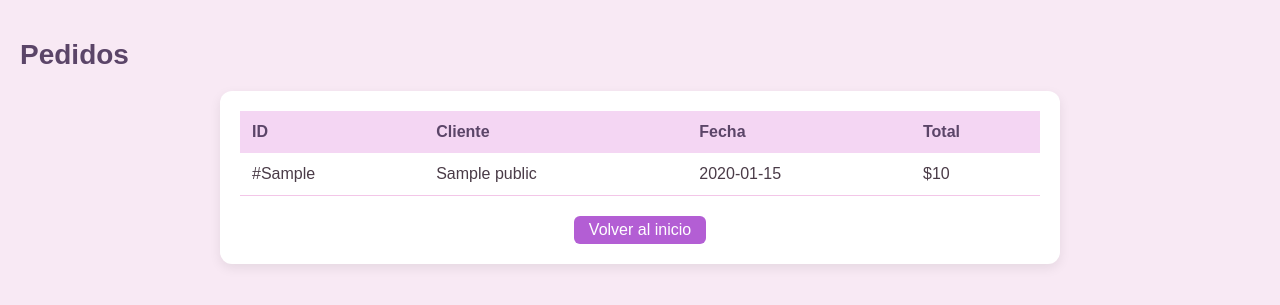
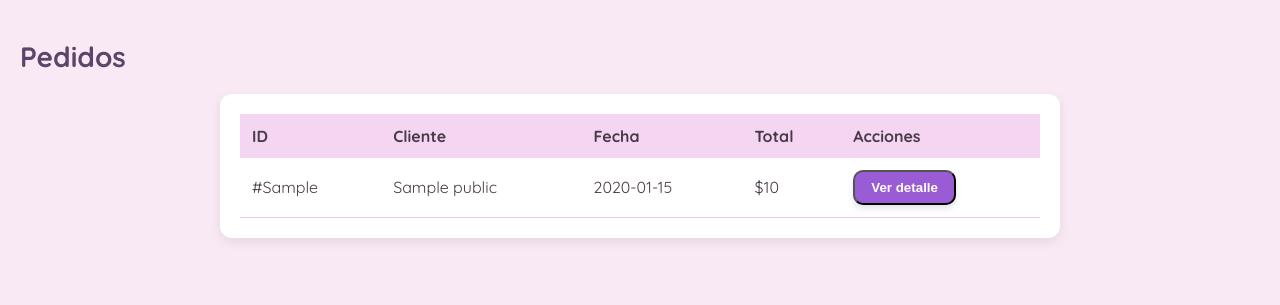
Before and after one commit to RodriguezSofia/Proyecto-final-Trimestre, a Flask app: page /admin/pedidos in a window 1280 px wide. Shown: the top 305 px of the page. Run offline with Flask 3, Linux system fonts and the light colour scheme; a database or web service that is not in the repository returns one stand-in record (values such as "Sample title"); some libraries are stand-ins or nearby versions.

Commit message:
Panel del trabajador cambios

```diff
--- a/app.py
+++ b/app.py
@@ -305,11 +305,13 @@ def contacto():
 # ADMIN PANEL
 # ======================================================
 
-@app.route('/admin/pedidos')
+@app.route('/admin/pedidos', methods=['GET', 'POST'])
 def admin_pedidos():
     conexion = conectar_bd()
     if not conexion:
         return "Error al conectar a la base de datos", 500
+
+    detalle_pedido = []  # 👈 inicializar vacío
 
     try:
         cursor = conexion.cursor(cursor_factory=RealDictCursor)
@@ -331,10 +333,24 @@ def admin_pedidos():
         """)
 
         pedidos = cursor.fetchall()
+
+        # Manejar POST para mostrar detalle
+        if request.method == "POST":
+            id_factura = request.form.get("id_factura")
+            cursor.execute("""
+                SELECT p."Nombre_producto", s."Nombre_sabor", df."Total", df."Id_factura"
+                FROM public."Detalle_factura" df
+                JOIN public."Producto_Sabor" ps ON df."Id_product_sabor" = ps."Id_product_sabor"
+                JOIN public."Productos" p ON ps."Id_producto" = p."Id_producto"
+                JOIN public."Sabor" s ON ps."Id_sabor" = s."Id_sabor"
+                WHERE df."Id_factura" = %s;
+            """, (id_factura,))
+            detalle_pedido = cursor.fetchall()  # 👈 aquí ya es lista
+
         cursor.close()
         conexion.close()
 
-        return render_template('admin/pedidos.html', pedidos=pedidos)
+        return render_template('admin/pedidos.html', pedidos=pedidos, detalle_pedido=detalle_pedido)
 
     except Exception as e:
         print("Error cargando pedidos:", e)
--- a/static/css/pedidos.css
+++ b/static/css/pedidos.css
@@ -1,83 +1,86 @@
-/* ===== ESTILOS GENERALES DEL BODY ===== */
+/* ===== ESTILOS GENERALES ===== */
 body {
-    font-family: Arial, sans-serif; /* Fuente principal de la página */
-    background-color: #f8e9f4; /* Color de fondo rosa pastel muy suave */
-    margin: 0; /* Quita el margen por defecto del navegador */
-    padding: 20px; /* Espaciado interno alrededor del contenido */
-    color: #4a3b47; /* Color principal del texto (morado grisáceo) */
+    font-family: 'Quicksand', sans-serif;
+    background-color: #f8e9f4;
+    margin: 0;
+    padding: 20px;
+    color: #4a3b47;
 }
 
-/* ===== ESTILO DEL TÍTULO PRINCIPAL ===== */
 h1 {
-    font-size: 28px; /* Tamaño del texto del título */
-    margin-bottom: 20px; /* Espacio debajo del título */
-    color: #5b4568; /* Color del texto (morado pastel) */
+    font-size: 28px;
+    margin-bottom: 20px;
+    color: #5b4568;
 }
 
 /* ===== CONTENEDOR DE LA TABLA ===== */
 .tabla-contenedor {
-    background: #ffffff; /* Fondo blanco para resaltar la tabla */
-    padding: 20px; /* Espacio interno dentro del contenedor */
-    border-radius: 12px; /* Bordes redondeados */
-    box-shadow: 0 4px 12px rgba(0, 0, 0, 0.08); /* Sombra suave alrededor */
-
-    display: flex; /* Usa Flexbox para organizar contenido interno */
-    flex-direction: column; /* Coloca la tabla y el botón verticalmente */
-    align-items: center; /* Centra horizontalmente tabla y botón */
-
-    margin: 20px auto; /* Centra el contenedor horizontalmente y agrega margen superior e inferior */
-    max-width: 800px; /* Limita el ancho máximo del contenedor */
+    background: #fff;
+    padding: 20px;
+    border-radius: 12px;
+    box-shadow: 0 4px 12px rgba(0,0,0,0.08);
+    margin: 20px auto;
+    max-width: 800px;
 }
 
-/* ===== ESTILOS DE LA TABLA ===== */
+/* ===== ESTILO DE LA TABLA ===== */
 table {
-    width: 100%; /* La tabla ocupa todo el ancho del contenedor */
-    border-collapse: collapse; /* Elimina espacios entre celdas */
+    width: 100%;
+    border-collapse: collapse;
 }
 
-/* ===== ESTILOS DEL ENCABEZADO DE LA TABLA ===== */
 thead {
-    background-color: #f4d6f3; /* Fondo rosado-morado pastel para el encabezado */
+    background-color: #f4d6f3;
 }
 
-th {
-    padding: 12px; /* Espaciado interno de las celdas del encabezado */
-    text-align: left; /* Alinea el texto a la izquierda */
-    color: #5b4568; /* Color del texto del encabezado */
-    font-size: 16px; /* Tamaño del texto */
+th, td {
+    padding: 12px;
+    text-align: left;
+    font-size: 16px;
 }
 
-/* ===== ESTILOS DE CELDAS ===== */
 td {
-    padding: 12px; /* Espaciado interno de las celdas */
-    border-bottom: 1px solid #f3c6e8; /* Línea inferior separadora */
+    border-bottom: 1px solid #f3c6e8;
 }
 
-/* ===== EFECTO HOVER EN FILAS ===== */
 tbody tr:hover {
-    background-color: #f9d7ee; /* Cambia el fondo a un rosa más fuerte al pasar el cursor */
-    transition: 0.3s; /* Suaviza la transición de color */
+    background-color: #f9d7ee;
+    transition: 0.3s;
 }
 
-/* ===== BOTÓN ROSADO ===== */
-.btn-pink-dark {
-    background-color: #b35ed4; /* Fondo rosado oscuro */
-    color: white; /* Texto en blanco */
-    border: none; /* Sin borde */
-    padding: 5px 15px; /* Espaciado interno del botón */
-    font-size: 16px; /* Tamaño del texto */
-    border-radius: 6px; /* Bordes redondeados */
-
-    margin-top: 20px; /* Espacio entre la tabla y el botón */
-    display: block; /* Hace que el botón se comporte como bloque para aplicar margen */
+/* ===== BOTÓN ===== */
+.button-volver {
+    display: inline-block;
+    padding: 8px 16px;
+    background-color: #9a5cd4;
+    color: white;
+    font-weight: bold;
+    text-decoration: none;
+    border-radius: 10px;
+    box-shadow: 0 4px 6px rgba(0,0,0,0.1);
+    transition: all 0.3s;
+    cursor: pointer;
 }
 
-/* ===== EFECTO HOVER BOTÓN ===== */
-.btn-pink-dark:hover {
-    background-color: #b88ed4; /* Cambia a un rosa más claro al pasar el cursor */
+.button-volver:hover {
+    background-color: #7a2c63;
+    transform: translateY(-2px);
+    box-shadow: 0 6px 8px rgba(0,0,0,0.15);
 }
 
-/* ===== ESTILO DE ENLACES ===== */
-a {
-    text-decoration: none; /* Quita el subrayado de los enlaces */
+/* ===== DETALLE PEDIDO ===== */
+.detalle-row {
+    background-color: #fdf0f9;
 }
+
+.detalle-tabla {
+    width: 100%;
+    border-collapse: collapse;
+    margin-top: 5px;
+}
+
+.detalle-tabla th, .detalle-tabla td {
+    padding: 8px;
+    font-size: 15px;
+    border: 1px solid #f3c6e8;
+}
--- a/templates/admin/pedidos.html
+++ b/templates/admin/pedidos.html
@@ -6,7 +6,6 @@
 <title>Pedidos</title>
 <link rel="stylesheet" href="{{ url_for('static', filename='css/pedidos.css') }}">
 <link href="https://fonts.googleapis.com/css2?family=Quicksand:wght@300..700&display=swap" rel="stylesheet">
-    <link href="https://fonts.googleapis.com/css2?family=Pacifico&display=swap" rel="stylesheet">
 </head>
 <body>
 <h1>Pedidos</h1>
@@ -19,27 +18,61 @@
                 <th>Cliente</th>
                 <th>Fecha</th>
                 <th>Total</th>
+                <th>Acciones</th>
             </tr>
         </thead>
         <tbody>
             {% for p in pedidos %}
-                <tr>
+            <tr class="pedido-row">
                 <td>#{{ p.Id_factura }}</td>
                 <td>{{ p.Nombre_destinatario }}</td>
                 <td>{{ p.Fecha.strftime('%Y-%m-%d') }}</td>
                 <td>${{ "{:,.0f}".format(p.total) }}</td>
+                <td>
+                    <form method="POST" style="margin:0;">
+                        <input type="hidden" name="id_factura" value="{{ p.Id_factura }}">
+                        <button type="submit" class="button-volver">Ver detalle</button>
+                    </form>
+                </td>
             </tr>
-                {% else %}
+            {% if detalle_pedido and detalle_pedido[0].Id_factura == p.Id_factura %}
+            <tr class="detalle-row">
+                <td colspan="5">
+                    <table class="detalle-tabla">
+                        <thead>
                             <tr>
-                    <td colspan="4">No hay pedidos registrados</td>
+                                <th>Producto</th>
+                                <th>Sabor</th>
+                                <th>Precio</th>
+                            </tr>
+                        </thead>
+                        <tbody>
+                            {% for d in detalle_pedido %}
+                            <tr>
+                                <td>{{ d.Nombre_producto }}</td>
+                                <td>{{ d.Nombre_sabor }}</td>
+                                <td>${{ "{:,.0f}".format(d.Total) }}</td>
                             </tr>
                             {% endfor %}
                         </tbody>
                     </table>
-        <!-- Botón ABAJO en rosado oscuro -->
-        <div class="text-center mt-4">
-        <a href="{{ url_for('admin_panel') }}" class="btn btn-pink-dark">Volver al inicio</a>
-        </div>
+                </td>
+            </tr>
+            {% endif %}
+            {% else %}
+            <tr>
+                <td colspan="5">No hay pedidos registrados</td>
+            </tr>
+            {% endfor %}
+        </tbody>
+    </table>
+
+    <!-- Botón volver al panel -->
+    {% if session['usuario_tipo'] == 1 %}
+        <a href="{{ url_for('admin_panel') }}" class="button-volver">← Volver al Panel</a>
+    {% elif session['usuario_tipo'] == 2 %}
+        <a href="{{ url_for('panel_trabajadores') }}" class="button-volver">← Volver al Panel</a>
+    {% endif %}
 </div>
 </body>
 </html>
--- a/templates/admin/productos.html
+++ b/templates/admin/productos.html
@@ -130,6 +130,12 @@ function mostrarNombre(input) {
     input.parentElement.nextElementSibling.textContent = texto;
 }
 </script>
+<!-- BOTÓN VOLVER AL PANEL -->
+{% if session['usuario_tipo'] == 1 %}
+    <a href="{{ url_for('admin_panel') }}" class="button-volver">← Volver al Panel</a>
+{% elif session['usuario_tipo'] == 2 %}
+    <a href="{{ url_for('panel_trabajadores') }}" class="button-volver">← Volver al Panel</a>
+{% endif %}
 
 </body>
 </html>
--- a/templates/trabajador/panel_trabajadores.html
+++ b/templates/trabajador/panel_trabajadores.html
@@ -16,8 +16,8 @@
 </header>
 <div class="sidebar">
     <h3>Menú</h3>
-    <a href="{{ url_for('pedidos') }}"> Pedidos</a>
-    <a href="{{ url_for('productos') }}"> Productos</a>
+    <a href="{{ url_for('admin_pedidos') }}">Pedidos</a>
+    <a href="{{ url_for('admin_productos') }}">Productos</a>
 
     <a href="{{ url_for('logout') }}" class="btn btn-danger">Cerrar sesión</a>
 </div>
```
Lines whose indentation alone changed are shown as unchanged.
